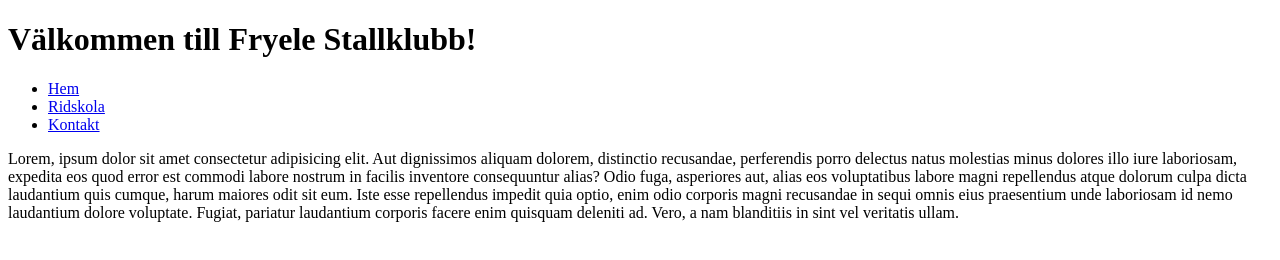
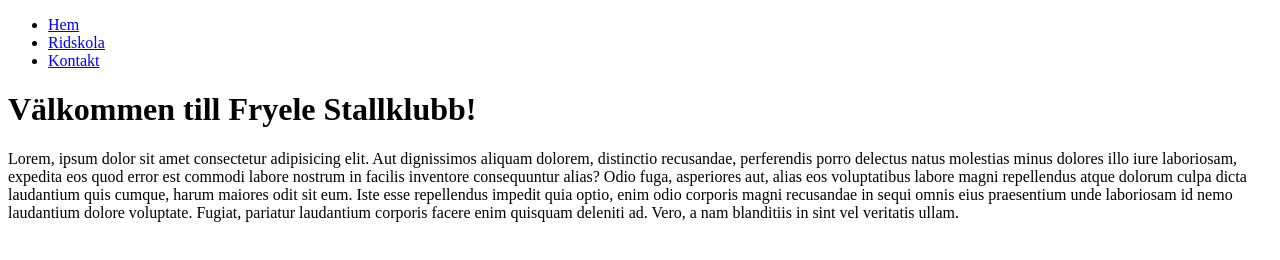
Before and after one commit to MiFyr/fryele-stallklubb, a plain HTML site: page index.html in a window 1280 px wide. Drawn offline with Linux system fonts and the light colour scheme.

Commit message:
mindre ändringar

```diff
--- a/index.html
+++ b/index.html
@@ -7,7 +7,6 @@
   </head>
 
   <body>
-    <div><h1>Välkommen till Fryele Stallklubb!</h1></div>
     <div class="meny">
       <ul>
         <li><a href="./hem.html">Hem</a></li>
@@ -15,7 +14,8 @@
         <li><a href="./kontakt.html">Kontakt</a></li>
       </ul>
     </div>
-    <div>
+    <div class="startsida">
+      <h1>Välkommen till Fryele Stallklubb!</h1>
       <p>
         Lorem, ipsum dolor sit amet consectetur adipisicing elit. Aut
         dignissimos aliquam dolorem, distinctio recusandae, perferendis porro
```
Also changed, not shown: kontakt.html (+1 -1 lines).
